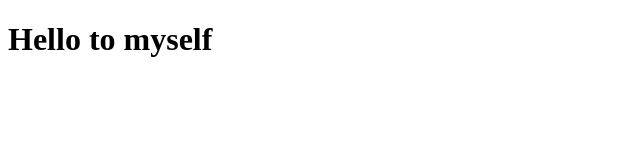
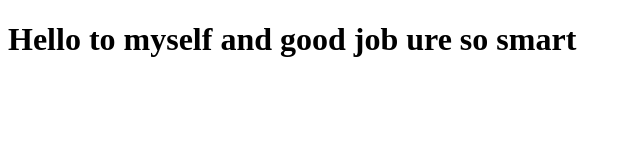
Before and after one commit to lacro29/WebDev, a plain HTML site: page site/index.html in a window 1280 px wide. Shown: the whole page, without its empty margins (0-640 px from the left). Drawn offline with Linux system fonts and the light colour scheme.

Commit message:
small addition

```diff
--- a/site/index.html
+++ b/site/index.html
@@ -6,6 +6,6 @@
 	<title>Hello myself!</title>
 </head>
 <body>
-<h1>Hello to myself</h1>
+<h1>Hello to myself and good job ure so smart</h1>
 </body>
 </html>
```
